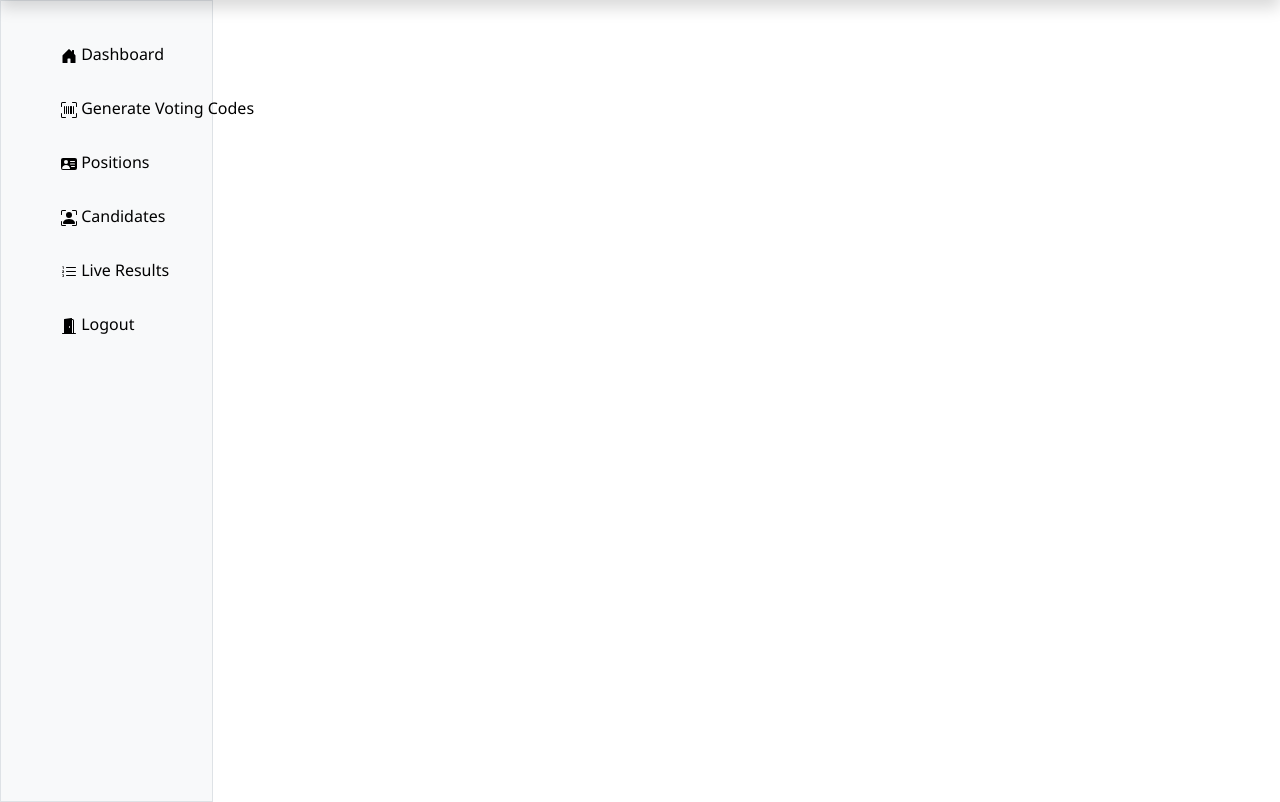
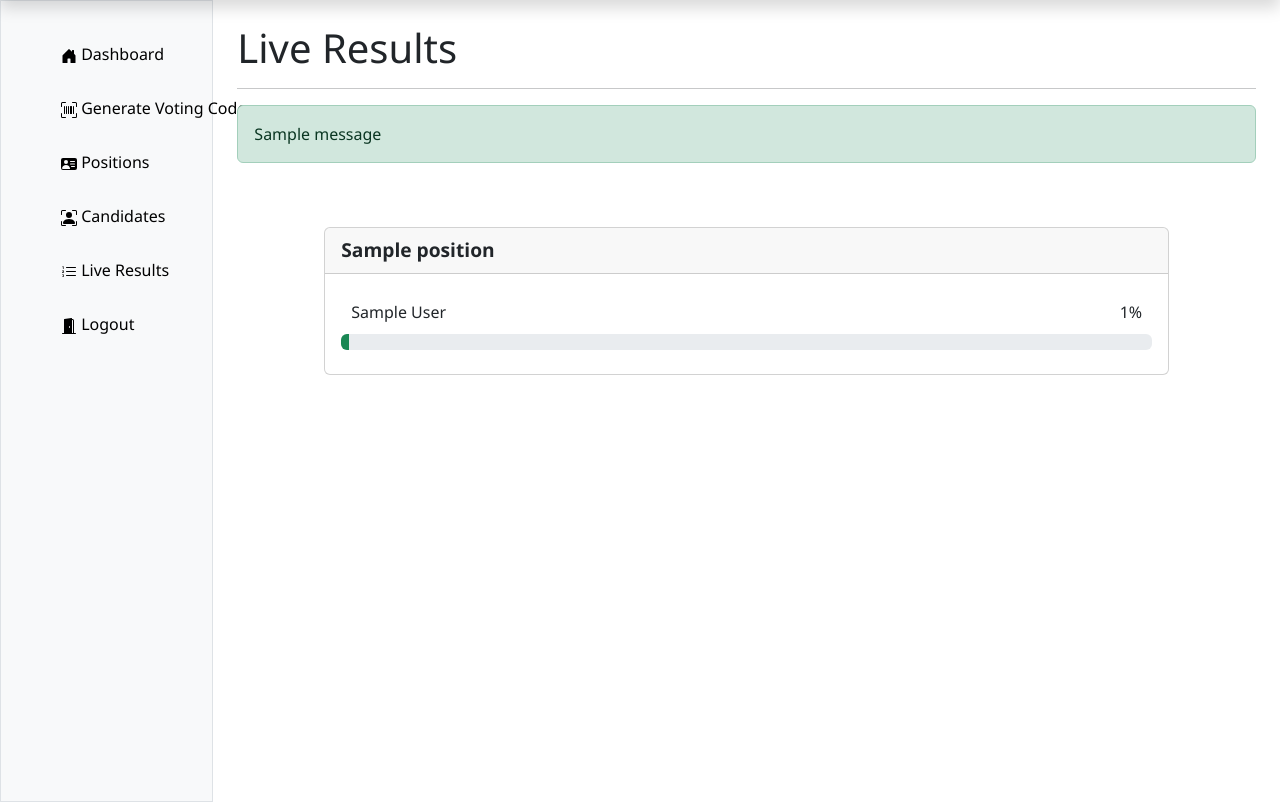
Before and after one commit to wireduclement/nominex, a Flask app: template templates/results.html in a window 1280 px wide. Shown: the part 50-852 px from the top of the page. Run offline with Flask 3, Linux system fonts and the light colour scheme; the template is opened without the code that fills it: most values are stand-ins (such as "Sample title", 1, 10 or a date in 2020); one stand-in notice (Sample message) is shown; some libraries are stand-ins or nearby versions.

Commit message:
implement live result logic

```diff
--- a/database/schema.sql
+++ b/database/schema.sql
@@ -19,7 +19,6 @@ CREATE TABLE candidates (
     gender VARCHAR(10),
     photo_url VARCHAR(255),
     position_id INT NOT NULL,
-    role ENUM('candidate', 'winner', 'assistant') DEFAULT 'candidate',
     FOREIGN KEY (position_id) REFERENCES positions(id)
 );
 
--- a/main.py
+++ b/main.py
@@ -14,6 +14,7 @@ from werkzeug.utils import secure_filename
 from dotenv import load_dotenv
 import random, string
 from pdf import PDFGenerator
+from collections import defaultdict
 
 
 load_dotenv()
@@ -31,10 +32,10 @@ os.makedirs(UPLOAD_FOLDER, exist_ok=True)
 
 class CandidateForm(FlaskForm):
     fullname = StringField("Full name", validators=[DataRequired()])
-    class_name = StringField("Class name", validators=[DataRequired()])
+    class_name = StringField("Class", validators=[DataRequired()])
     gender = SelectField("Gender", choices=["Male", "Female"])
     photo = FileField("Photo", validators=[FileAllowed(['jpg', 'jpeg', 'png'], 'Images Files Only!')])
-    position = SelectField("Position", coerce=int, validators=[DataRequired()])
+    position = SelectField("Aspiring Position", coerce=int, validators=[DataRequired()])
     submit = SubmitField("Submit")
 
 
@@ -349,7 +350,44 @@ class ResultsView(MethodView):
     decorators = [login_required]
 
     def get(self):
-        return render_template("results.html")
+        total_positions = db.count_rows("positions")
+        total_candidates = db.count_rows("candidates")
+
+        positions = db.read("positions")
+        candidates = db.read("candidates")
+
+        positions_dict = dict(positions)
+
+        grouped_candidates = defaultdict(list)
+        for c in candidates:
+            candidate_id, full_name, class_name, gender, photo_url, position_id = c
+            grouped_candidates[position_id].append({
+                "id": candidate_id,
+                "full_name": full_name,
+                "class_name": class_name,
+                "gender": gender,
+                "photo_url": photo_url,
+                "position_id": position_id,
+                "position_name": positions_dict.get(position_id, "Unknown"),
+                "percentage": random.randint(5, 95)
+            })
+
+        results_data = []
+        for pos_id, candidates_list in grouped_candidates.items():
+            results_data.append({
+                "position": {
+                    "id": pos_id,
+                    "name": positions_dict.get(pos_id, "Unknown")
+                },
+                "candidates": candidates_list
+            })
+
+        return render_template(
+            "results.html",
+            total_positions=total_positions,
+            total_candidates=total_candidates,
+            results_data=results_data
+        )
 
 
 @app.route("/logout")
--- a/static/css/styles.css
+++ b/static/css/styles.css
@@ -224,3 +224,14 @@ body {
 .table-hover {
   text-align: center;
 }
+
+.d-flex{
+  padding: 10px;
+}
+
+.vote-bar {
+    background-color: #198754;
+    height: 100%;
+    width: var(--vote-width);
+    transition: width 0.6s ease;
+}
--- a/templates/candidates.html
+++ b/templates/candidates.html
@@ -34,7 +34,7 @@
                                 <th>Name</th>
                                 <th>Gender</th>
                                 <th>Class</th>
-                                <th>Position</th>
+                                <th>Aspiring Position</th>
                                 <th>Action</th>
                             </tr>
                         </thead>
--- a/templates/results.html
+++ b/templates/results.html
@@ -1,8 +1,50 @@
 {% include "header.html" %}
 
-<div>
-    <div>
+<div class="container-fluid">
+    <div class="row">
         {% include "sidebar.html" %}
+
+        <main class="col-md-9 ms-sm-auto col-lg-10 px-md-4">
+            <br>
+            <h1>Live Results</h1>
+            <hr>
+
+            <!-- Flash message for caution -->
+            {% with messages = get_flashed_messages(with_categories=true) %}
+            {% if messages %}
+            <div>
+                {% for category, message in messages %}
+                <div class="alert alert-{{ category }}" role="alert">
+                    {{ message }}
+                </div>
+                {% endfor %}
+            </div>
+            {% endif %}
+            {% endwith %}
+
+            <div class="row justify-content-center">
+                <div class="col-md-10 col-lg-10">
+                    {% for item in results_data %}
+                    <div class="card my-5">
+                        <div class="card-header fw-bold" style="font-size: larger;">
+                        {{ item.position.name }}
+                        </div>
+                        <div class="card-body">
+                        {% for candidate in item.candidates %}
+                            <div class="d-flex justify-content-between">
+                                <span>{{ candidate.full_name }}</span>
+                                <span>{{ candidate.percentage }}%</span>
+                            </div>
+                            <div class="progress mb-2">
+                            <div class="progress-bar vote-bar" style="--vote-width: {{ candidate.percentage }}%"></div>
+                            </div>
+                        {% endfor %}
+                        </div>
+                    </div>
+                    {% endfor %}
+                </div>
+            </div>
+        </main>
     </div>
 </div>
 
```
Also changed, not shown: static/uploads/female1.jpg (added), static/uploads/female2.jpg (added), static/uploads/male1.jpg (added).
